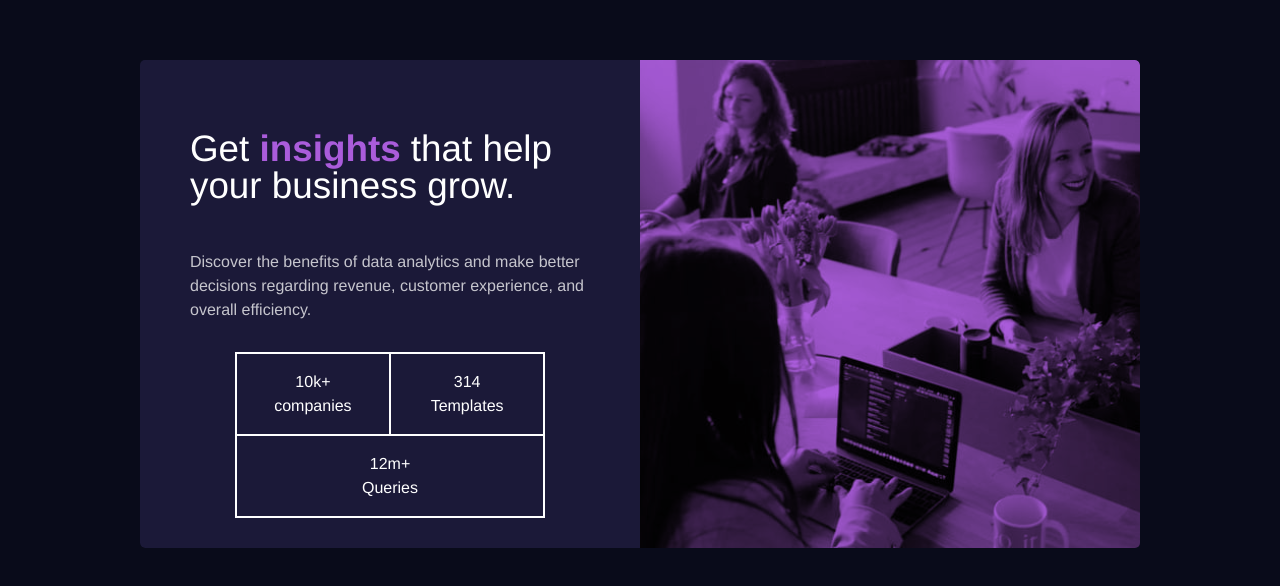
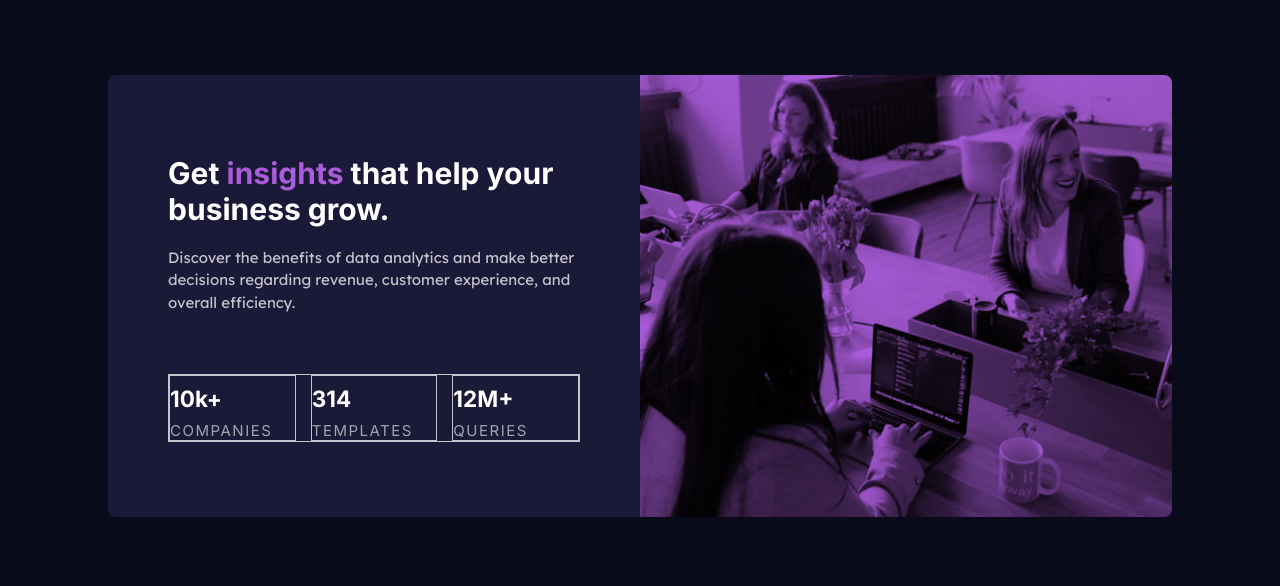
Before and after one commit to JJWallis/stats-preview-card-component, a plain HTML site: page index.html in a window 1280 px wide. Shown: the part 104-690 px from the top of the page. Drawn offline with Linux system fonts and the light colour scheme.

Commit message:
Refactored

```diff
--- a/index.html
+++ b/index.html
@@ -10,40 +10,38 @@
          href="./images/favicon-32x32.png"
       />
       <title>Stats preview card component</title>
-      <link href="style.css" type="text/css" rel="stylesheet" />
+      <link rel="stylesheet" href="css/style.css" />
    </head>
    <body>
-      <div class="wrapper">
-         <div class="background-container"></div>
-         <div class="text-container">
-            <section class="text-content">
-               <h1>
-                  Get <strong>insights</strong> that help your business grow.
+      <main>
+         <div class="card">
+            <div class="card--img"></div>
+            <div class="card--body">
+               <h1 class="card--title">
+                  Get <span class="accent">insights</span> that help your
+                  business grow.
                </h1>
                <p>
                   Discover the benefits of data analytics and make better
                   decisions regarding revenue, customer experience, and overall
                   efficiency.
                </p>
-               <section class="stats">
-                  <ul>
-                     <!-- old solution - stats flex container + width change-->
+               <ul class="analytics">
                   <li>
-                        <span>10k+</span>
-                        <span>companies</span>
+                     <span class="number">10k+</span>
+                     <span class="label">companies</span>
                   </li>
                   <li>
-                        <span>314</span>
-                        <span>Templates</span>
+                     <span class="number">314</span>
+                     <span class="label">templates</span>
                   </li>
                   <li>
-                        <span>12m+</span>
-                        <span>Queries</span>
+                     <span class="number">12M+</span>
+                     <span class="label">queries</span>
                   </li>
                </ul>
-               </section>
-            </section>
             </div>
          </div>
+      </main>
    </body>
 </html>
--- a/style.css
+++ /dev/null
@@ -1,149 +0,0 @@
-* {
-   box-sizing: border-box;
-}
-
-body {
-   background-color: hsl(233, 47%, 7%);
-   min-height: 100vh;
-   color: white;
-   font: 1em/1.5 'helvetica neue';
-   justify-content: center;
-   align-items: center;
-   overflow-y: hidden;
-}
-
-body,
-.wrapper,
-.text-container,
-.text-content {
-   display: flex;
-   flex-direction: column;
-}
-
-.wrapper {
-   width: 90%;
-}
-
-.background-container {
-   background: rgb(170, 92, 219) url('/images/image-header-mobile.jpg')
-      no-repeat center;
-   background-size: cover;
-   background-blend-mode: multiply;
-   min-height: 300px;
-   border-top-left-radius: 5px;
-   border-top-right-radius: 5px;
-}
-
-.text-container {
-   background-color: hsl(244, 38%, 16%);
-   align-items: center;
-   justify-content: center;
-   padding: 40px 0px 30px 0px;
-   border-bottom-left-radius: 5px;
-   border-bottom-right-radius: 5px;
-}
-
-.text-content {
-   justify-content: center;
-   align-items: center;
-}
-
-h1,
-p {
-   width: 75%;
-   text-align: center;
-   /* margin: auto; */
-   /* collapses upper spacing both top sides of container */
-}
-
-h1 {
-   color: hsl(0, 0%, 100%);
-   font-size: 1.7em;
-   font-weight: 400;
-}
-
-p {
-   color: hsla(0, 0%, 100%, 0.75);
-   margin-top: 15px;
-   margin-bottom: 30px;
-}
-
-h2 {
-   line-height: 0;
-   margin-top: 20px;
-}
-
-strong {
-   color: hsl(277, 64%, 61%);
-}
-
-ul {
-   display: flex;
-   flex-direction: row;
-   flex-wrap: wrap;
-   padding: 0;
-   margin: 0;
-   list-style: none;
-   border: 1px solid;
-}
-
-ul li {
-   flex: 1 1 100px;
-   padding: 1em;
-   border: 1px solid;
-}
-
-span {
-   display: block;
-   text-align: center;
-}
-
-/* MEDIA QUERIES */
-
-@media (min-width: 768px) {
-   .wrapper {
-      flex-direction: row;
-      max-width: 1000px;
-      min-height: 400px;
-      border-radius: 5px;
-      overflow: hidden;
-   }
-
-   .background-container {
-      order: 2;
-      height: inherit;
-      border-top-left-radius: 0px;
-   }
-
-   .text-container {
-      border-bottom-right-radius: 0px;
-   }
-
-   .background-container,
-   .text-container {
-      flex: 1 100%;
-   }
-
-   h1,
-   p {
-      text-align: left;
-   }
-
-   h1 {
-      font-size: 2.3em;
-      width: 80%;
-      line-height: 1em;
-   }
-
-   p {
-      width: 80%;
-   }
-
-   ul {
-      width: 100%;
-   }
-
-   li {
-      display: inline-block;
-   }
-}
```
Also changed, not shown: Solution - UL/stats-preview-card-component-main/index.html (deleted, +0 -43 lines), Solution - UL/stats-preview-card-component-main/images/favicon-32x32.png (deleted), Solution - UL/stats-preview-card-component-main/images/image-header-desktop.jpg (deleted), Solution - UL/stats-preview-card-component-main/images/image-header-mobile.jpg (deleted), css/style.css (renamed from Solution - UL/stats-preview-card-component-main/css/style.css), design/desktop-design.jpg (renamed from Solution - UL/stats-preview-card-component-main/design/desktop-design.jpg), design/desktop-preview.jpg (renamed from Solution - UL/stats-preview-card-component-main/design/desktop-preview.jpg), design/mobile-design.jpg (renamed from Solution - UL/stats-preview-card-component-main/design/mobile-design.jpg), images/screenshot-desktop.png (renamed from Solution - UL/stats-preview-card-component-main/images/screenshot-desktop.png), images/screenshot-mobile.png (renamed from Solution - UL/stats-preview-card-component-main/images/screenshot-mobile.png), 4 other files. Lines whose indentation alone changed are shown as unchanged.
